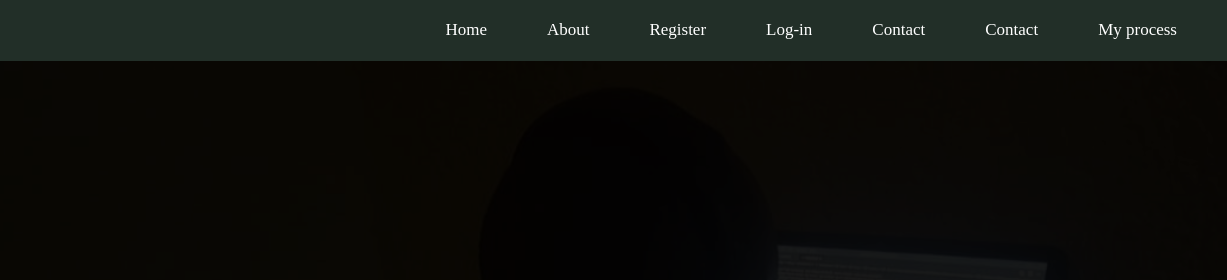
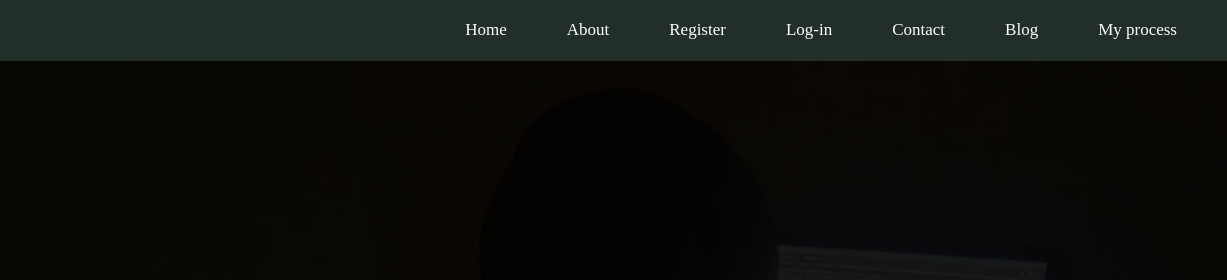
Before and after one commit to Mugema123/My-Brand-Mugema, a plain HTML site: page index.html in a window 1280 px wide. Shown: the top 280 px of the page, 53-1280 px from the left. Drawn offline with Linux system fonts and the light colour scheme.

Commit message:
'homepage'

```diff
--- a/index.html
+++ b/index.html
@@ -257,7 +257,7 @@ position: relative;
 				<li><a href="signup.html">Register</a></li>
 				<li><a href="signin.html">Log-in</a></li>
                 <li><a href="contact.html">Contact</a></li>
-                <li><a href="blog.html">Contact</a></li>
+                <li><a href="blog.html">Blog</a></li>
 				<li><a href="#">My process</a></li>
               </ul>
             </div>
```
